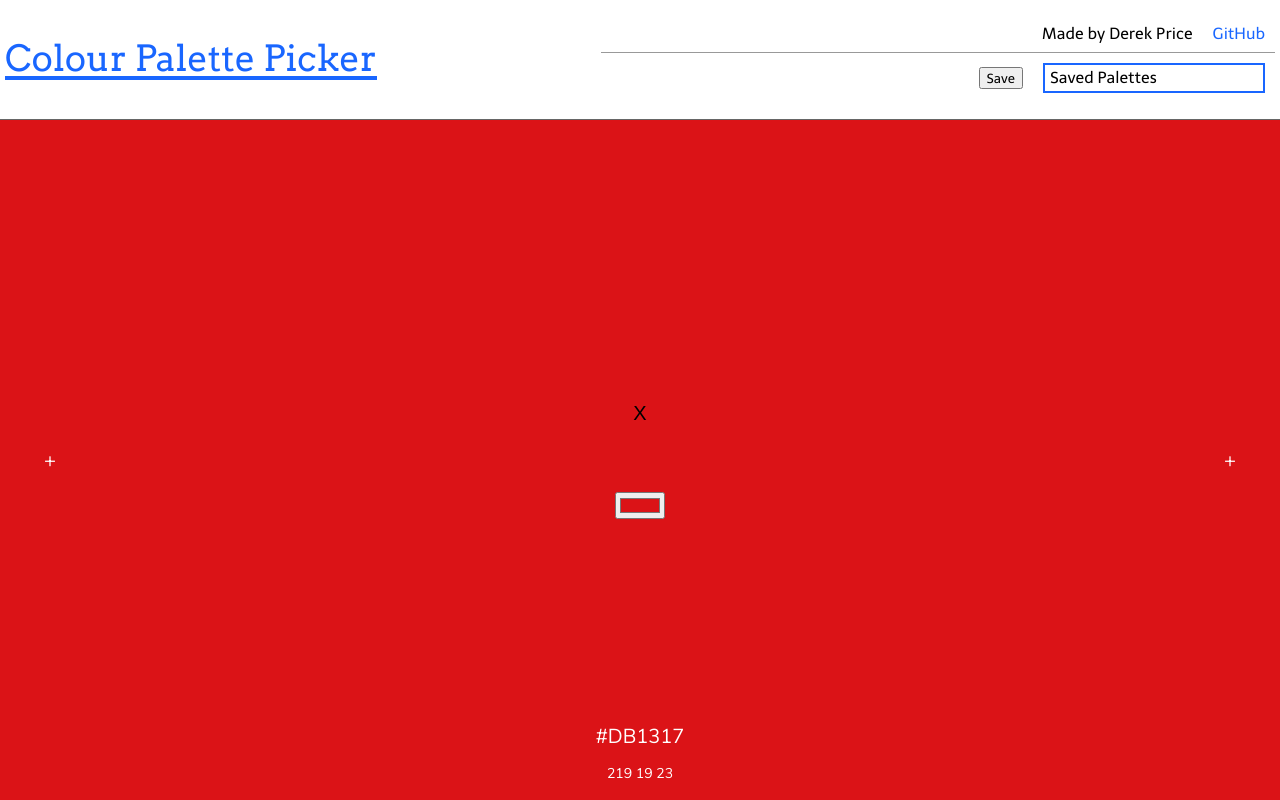
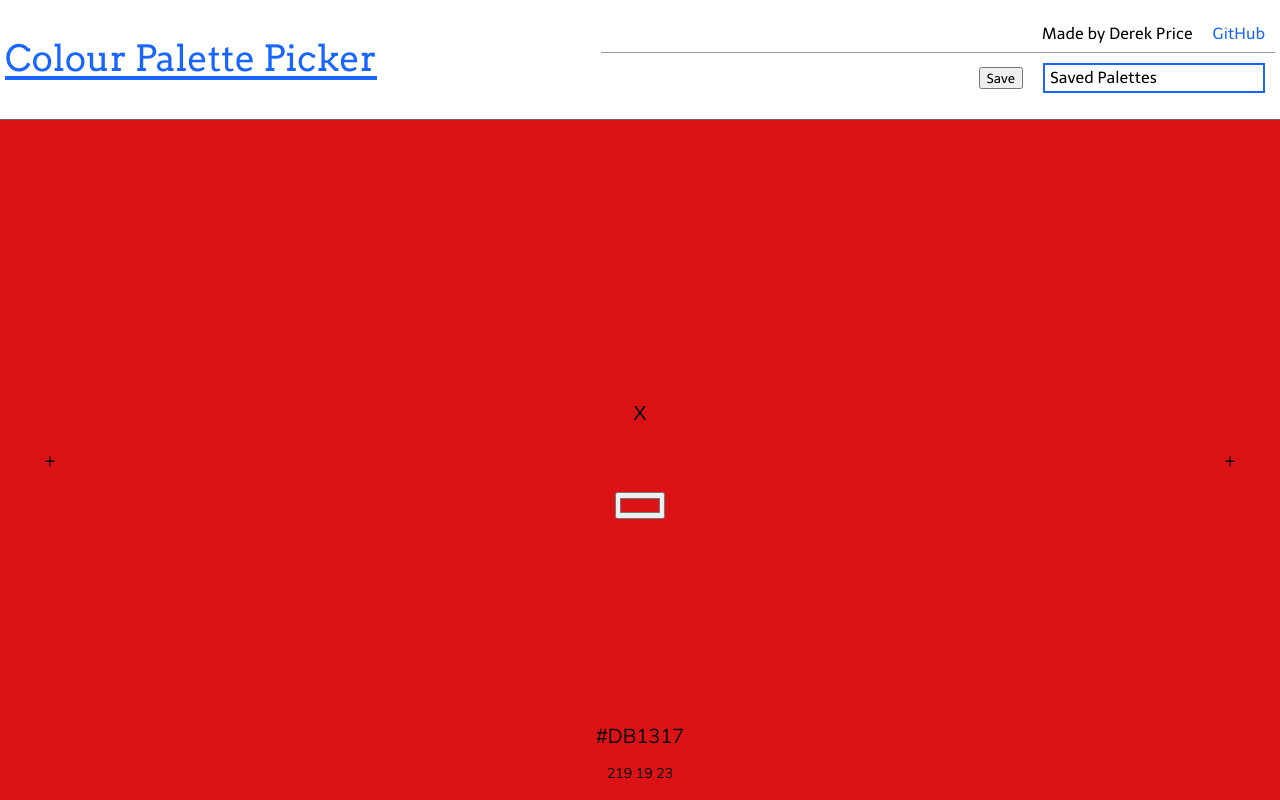
Before and after one commit to DerekPixel/colour-palette-picker, a React (Create React App) app: page / in a window 1280 px wide. Built offline with nearby package versions, Linux system fonts and the light colour scheme.

Commit message:
changed a function

```diff
--- a/src/components/Colours.jsx
+++ b/src/components/Colours.jsx
@@ -1,7 +1,7 @@
 import ColoursInnerColumn from './ColoursInnerColumn.jsx';
 import ColourShades from './ColourShades.jsx';
 import ColourValueText from './ColourValueText.jsx';
-import {getLightnessFromHex, handleAddingNewColourBesideCurrent, HexToRGB} from '../coloursFunctions.js';
+import {getColourLightnessAndReturnBlackOrWhite, handleAddingNewColourBesideCurrent, HexToRGB} from '../coloursFunctions.js';
 
 const Colours = ({colour: colours, setColour: setColourArray}) => {
 
@@ -12,7 +12,7 @@ const Colours = ({colour: colours, setColour: setColourArray}) => {
       className='colour-column'
       style={{
         backgroundColor: `${colourObj.colour}`,
-        color: getLightnessFromHex(colourObj.colour) > 50 ? 'black' : 'white'
+        color: getColourLightnessAndReturnBlackOrWhite(colourObj.colour)
       }}
       key={colourObj.pos}
     >
```
